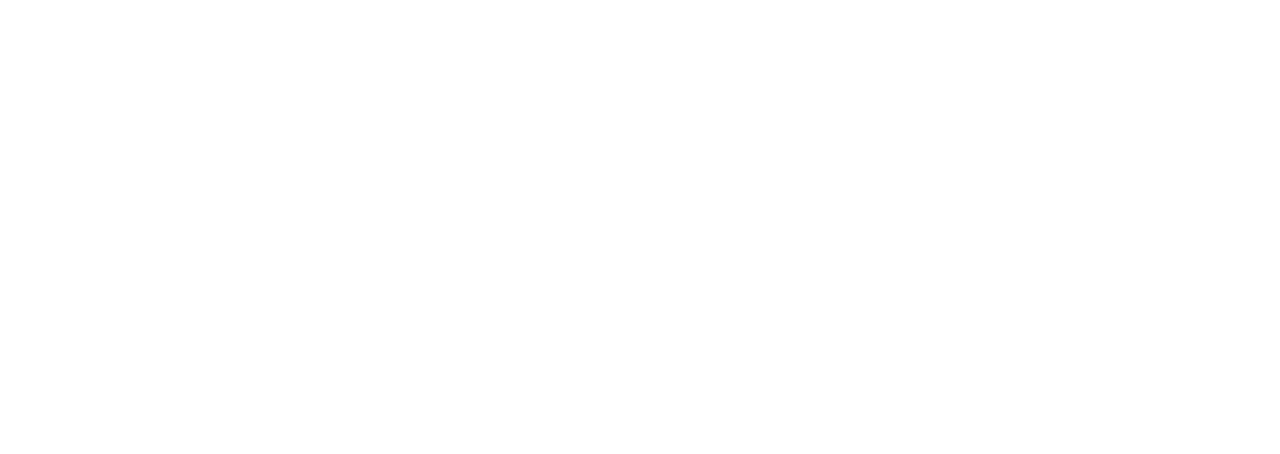
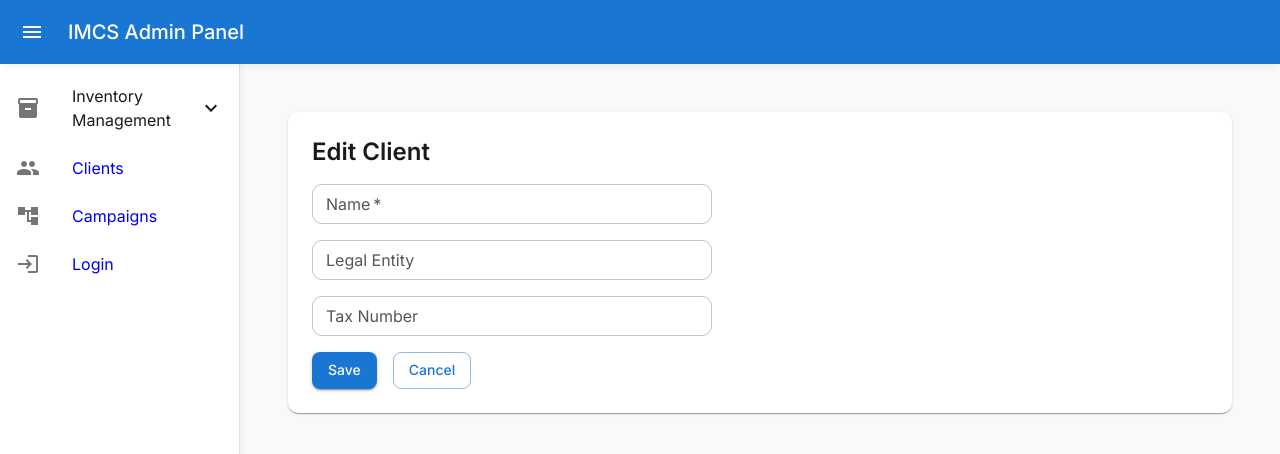
Before and after one commit to erubenz/imcs, a React (Create React App) app: page /clients/1/edit in a window 1280 px wide. Before the commit this address had no page. Shown: the top 454 px of the page. Built offline with nearby package versions, Linux system fonts and the light colour scheme; no server answers; the database is empty.

Commit message:
Add clients table and editing

```diff
--- a/src/App.js
+++ b/src/App.js
@@ -10,6 +10,7 @@
 import ManagerEdit from "./ManagerEdit";
 import Users from "./Users";
 import Clients from "./Clients";
+import ClientEdit from "./ClientEdit";
 import Login from "./Login";
 import CampaignDetail from "./CampaignDetail";
 
@@ -34,6 +35,7 @@
     <Route path="inventory/managers/:id/edit" element={<ManagerEdit />} />
     <Route path="inventory/users" element={<Users />} />
     <Route path="clients" element={<Clients />} />
+    <Route path="clients/:id/edit" element={<ClientEdit />} />
     <Route path="login" element={<Login />} />
   </Route>
 </Routes>
--- /dev/null
+++ b/src/ClientEdit.js
@@ -0,0 +1,71 @@
+import React, { useEffect, useState } from "react";
+import { useNavigate, useParams } from "react-router-dom";
+import { db } from "./firebase";
+import { doc, getDoc, updateDoc } from "firebase/firestore";
+import { Button, Stack, TextField } from "@mui/material";
+import PageWrapper from "./components/common/PageWrapper";
+import SectionTitle from "./components/common/SectionTitle";
+
+export default function ClientEdit() {
+  const { id } = useParams();
+  const navigate = useNavigate();
+  const [formData, setFormData] = useState({ name: "", legalEntity: "", taxNumber: "" });
+
+  useEffect(() => {
+    const load = async () => {
+      const snap = await getDoc(doc(db, "clients", id));
+      if (snap.exists()) {
+        const data = snap.data();
+        setFormData({
+          name: data.name || "",
+          legalEntity: data.legalEntity || "",
+          taxNumber: data.taxNumber || "",
+        });
+      }
+    };
+    load();
+  }, [id]);
+
+  const handleSubmit = async (e) => {
+    e.preventDefault();
+    await updateDoc(doc(db, "clients", id), {
+      name: formData.name,
+      legalEntity: formData.legalEntity,
+      taxNumber: formData.taxNumber,
+    });
+    navigate("/clients");
+  };
+
+  return (
+    <PageWrapper>
+      <SectionTitle>Edit Client</SectionTitle>
+      <form onSubmit={handleSubmit}>
+        <Stack spacing={2} sx={{ maxWidth: 400 }}>
+          <TextField
+            label="Name"
+            size="small"
+            value={formData.name}
+            onChange={(e) => setFormData({ ...formData, name: e.target.value })}
+            required
+          />
+          <TextField
+            label="Legal Entity"
+            size="small"
+            value={formData.legalEntity}
+            onChange={(e) => setFormData({ ...formData, legalEntity: e.target.value })}
+          />
+          <TextField
+            label="Tax Number"
+            size="small"
+            value={formData.taxNumber}
+            onChange={(e) => setFormData({ ...formData, taxNumber: e.target.value })}
+          />
+          <Stack direction="row" spacing={2}>
+            <Button type="submit" variant="contained">Save</Button>
+            <Button variant="outlined" onClick={() => navigate("/clients")}>Cancel</Button>
+          </Stack>
+        </Stack>
+      </form>
+    </PageWrapper>
+  );
+}
--- a/src/Clients.js
+++ b/src/Clients.js
@@ -1,3 +1,124 @@
+import React, { useEffect, useState } from "react";
+import { db } from "./firebase";
+import { collection, getDocs, doc, setDoc, deleteDoc } from "firebase/firestore";
+import { useNavigate } from "react-router-dom";
+import {
+  Box,
+  Button,
+  IconButton,
+  Table,
+  TableHead,
+  TableRow,
+  TableCell,
+  TableBody,
+  Stack,
+  TextField,
+} from "@mui/material";
+import { Edit, Delete, AccountTree } from "@mui/icons-material";
+import PageWrapper from "./components/common/PageWrapper";
+import SectionTitle from "./components/common/SectionTitle";
+
 export default function Clients() {
-  return <h2>Clients (auto-generated from campaigns)</h2>;
+  const [clients, setClients] = useState([]);
+  const [newClient, setNewClient] = useState({ name: "", legalEntity: "", taxNumber: "" });
+  const navigate = useNavigate();
+
+  useEffect(() => {
+    getDocs(collection(db, "clients")).then((snapshot) => {
+      setClients(snapshot.docs.map((doc) => ({ id: doc.id, ...doc.data() })));
+    });
+  }, []);
+
+  const handleAdd = async () => {
+    if (!newClient.name) return;
+    const clientRef = doc(collection(db, "clients"));
+    await setDoc(clientRef, {
+      name: newClient.name,
+      legalEntity: newClient.legalEntity,
+      taxNumber: newClient.taxNumber,
+    });
+    setClients((prev) => [...prev, { id: clientRef.id, ...newClient }]);
+    setNewClient({ name: "", legalEntity: "", taxNumber: "" });
+  };
+
+  const handleDelete = async (id) => {
+    if (window.confirm("Delete this client?")) {
+      await deleteDoc(doc(db, "clients", id));
+      setClients((prev) => prev.filter((c) => c.id !== id));
+    }
+  };
+
+  const tableCellSx = {
+    whiteSpace: 'nowrap',
+    overflow: 'hidden',
+    textOverflow: 'ellipsis',
+    maxWidth: 120,
+    fontSize: 13,
+    p: 1,
+  };
+
+  return (
+    <PageWrapper type="wide">
+      <SectionTitle>Clients</SectionTitle>
+      <Stack direction="row" spacing={2} sx={{ mb: 2 }}>
+        <TextField
+          label="Name"
+          size="small"
+          value={newClient.name}
+          onChange={(e) => setNewClient({ ...newClient, name: e.target.value })}
+        />
+        <TextField
+          label="Legal Entity"
+          size="small"
+          value={newClient.legalEntity}
+          onChange={(e) => setNewClient({ ...newClient, legalEntity: e.target.value })}
+        />
+        <TextField
+          label="Tax Number"
+          size="small"
+          value={newClient.taxNumber}
+          onChange={(e) => setNewClient({ ...newClient, taxNumber: e.target.value })}
+        />
+        <Button variant="contained" onClick={handleAdd} disabled={!newClient.name}>
+          Add
+        </Button>
+      </Stack>
+      <Box sx={{ width: '100%', overflowX: "auto" }}>
+        <Table size="small" sx={{ minWidth: 700 }}>
+          <TableHead>
+            <TableRow>
+              <TableCell sx={tableCellSx}>ID</TableCell>
+              <TableCell sx={tableCellSx}>Name</TableCell>
+              <TableCell sx={tableCellSx}>Legal Entity</TableCell>
+              <TableCell sx={tableCellSx}>Tax Number</TableCell>
+              <TableCell sx={tableCellSx}>Actions</TableCell>
+            </TableRow>
+          </TableHead>
+          <TableBody>
+            {clients.map((c) => (
+              <TableRow key={c.id}>
+                <TableCell sx={tableCellSx}>{c.id}</TableCell>
+                <TableCell sx={tableCellSx}>{c.name}</TableCell>
+                <TableCell sx={tableCellSx}>{c.legalEntity}</TableCell>
+                <TableCell sx={tableCellSx}>{c.taxNumber}</TableCell>
+                <TableCell sx={tableCellSx}>
+                  <Stack direction="row" spacing={0}>
+                    <IconButton size="small" onClick={() => navigate(`/clients/${c.id}/edit`)}>
+                      <Edit fontSize="small" />
+                    </IconButton>
+                    <IconButton size="small" onClick={() => navigate(`/campaigns/client/${c.id}`)}>
+                      <AccountTree fontSize="small" />
+                    </IconButton>
+                    <IconButton size="small" onClick={() => handleDelete(c.id)}>
+                      <Delete fontSize="small" />
+                    </IconButton>
+                  </Stack>
+                </TableCell>
+              </TableRow>
+            ))}
+          </TableBody>
+        </Table>
+      </Box>
+    </PageWrapper>
+  );
 }
```
